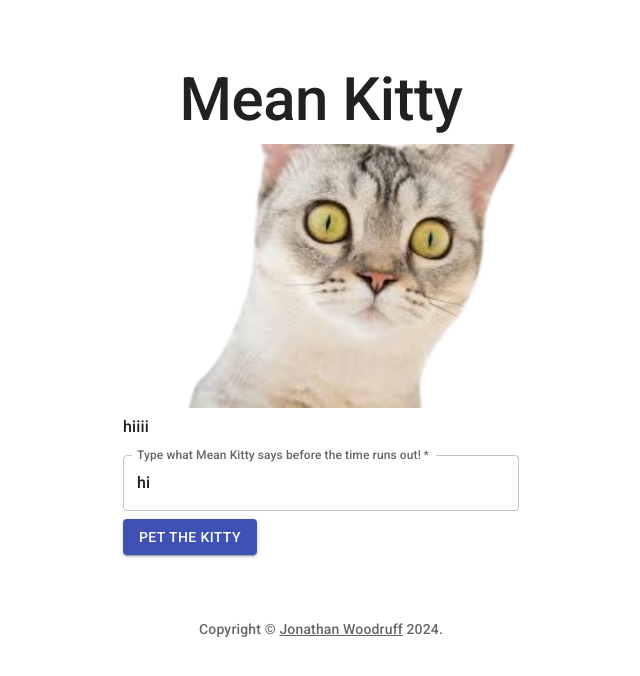
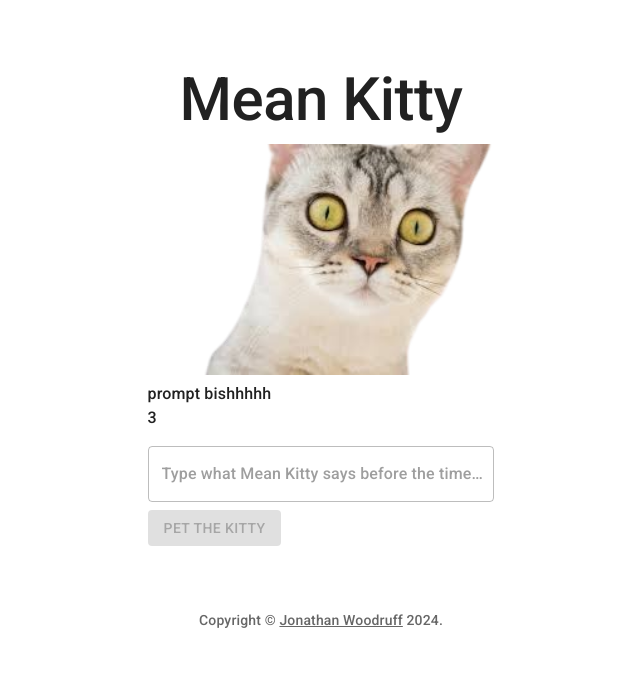
Before and after one commit to jonathan-woodruff/mean-kitty, a React (Create React App) app: page / in a window 1280 px wide. Both pictures are taken after a click on the button "PET THE KITTY". Shown: the top 676 px of the page, without its empty margins (319-959 px from the left). Built offline with nearby package versions, Linux system fonts and the light colour scheme.

Commit message:
made user workflows for the timer expiring and for the user typing the prompt correctly

```diff
--- a/src/meankitty.js
+++ b/src/meankitty.js
@@ -35,50 +35,39 @@ const theme = createTheme({
 });
 
 const MeanKitty = () => {
-    const [values, setValues] = useState({
-      email: '',
-      password: ''
-    });
     const [showInsult, setShowInsult] = useState(true);
-    const [buttonEnabled, setButtonEnabled] = useState(true);
+    const [buttonRole, setButtonRole] = useState('button-enabled');
     const [showPrompt, setShowPrompt] = useState(false);
     const [showTimer, setShowTimer] = useState(false);
-
-    //check if the user signed up. If so, show the snackbar and update local storage so the snackbar won't show again upon page refresh
-    const justSignedUp = localStorage.getItem('justSignedUp');
-    const [openSnack, setOpenSnack] = useState(justSignedUp && JSON.parse(justSignedUp) === true ? true : false);
-    localStorage.removeItem('justSignedUp');
+    const [inputEnabled, setInputEnabled] = useState(false);
+    const [inputValue, setInputValue] = useState('');
+    const [promptValue, setPromptValue] = useState('prompt bishhhhh');
+    const [insultValue, setInsultValue] = useState('offensive insult');
 
     const handleChange = (e) => {
-      setValues({ ...values, [e.target.name]: e.target.value});
-    };
-
-    const handleClose = () => {
-      setOpenSnack(false);
-    };
-
-    //helper function to make a field show it is in an error state
-    const showError = errorMessage => {
-      const regMessage = errorMessage.toLowerCase();
-      const regEmail = /email/;
-      let reArray = regEmail.exec(regMessage);
-      if (reArray !== null) { //errorMessage contains email
-        return;
-      }
-      const regPassword = /password/;
-      reArray = regPassword.exec(regMessage);
-      if (reArray !== null) { //errorMessage contains password
+      const userInput = e.target.value;
+      setInputValue(userInput);
+      if (userInput === promptValue) {
+        setButtonRole('button-enabled');
+        setShowPrompt(false);
+        setShowTimer(false);
+        setInsultValue('purrr');
+        setShowInsult(true);
       }
     };
 
-    const handleSubmit = async (e) => {
-      e.preventDefault();
-      try {
-        localStorage.setItem('isAuth', 'true');
-      } catch(error) {
-        const errorMessage = error.response.data.errors[0].msg; //error from axios
-        showError(errorMessage);
-      }
+    const handleClick = () => {
+      setButtonRole('button-disabled');
+      setShowInsult(false);
+      setShowPrompt(true);
+      setShowTimer(true);
+
+      setTimeout(() => {
+        setButtonRole('button-enabled');
+        setShowPrompt(false);
+        setShowTimer(false);
+        setShowInsult(true);
+      }, 5000)
     };
 
     const renderer = ({ seconds, completed }) => {
@@ -106,18 +95,18 @@ const MeanKitty = () => {
             <Typography component="h1" variant="h2">
               Mean Kitty
             </Typography>
-            <Box component="form" onSubmit={ (e) => handleSubmit(e) } noValidate sx={{ mt: 1 }}>
+            <Box component="form" noValidate sx={{ mt: 1 }}>
               <img
                 src={ `/images/cat-face-2.png` }
                 alt={ "Face of a cat" }
                 style={{ width: '100%' }}
               />
-              { showInsult ? <Typography component="body1" role="insult">hiiii</Typography> : <></> }
-              { showPrompt ? <Typography component="body1" role="prompt">sup, bish</Typography> : <></> }
+              { showInsult ? <Typography role="insult">{ insultValue }</Typography> : <></> }
+              { showPrompt ? <Typography role="prompt">{ promptValue }</Typography> : <></> }
               { showTimer
                 ?<Box role="timer">
                   <Countdown
-                    date={Date.now() + 10000}
+                    date={Date.now() + 5000}
                     renderer={ renderer }
                   />
                 </Box>
@@ -130,11 +119,12 @@ const MeanKitty = () => {
                 id="typing-area"
                 label="Type what Mean Kitty says before the time runs out!"
                 name="typing-area"
-                value={ 'hi' }
+                value={ inputValue }
                 onChange={ (e) => handleChange(e) }
                 autoFocus
+                disabled={ !inputEnabled }
               />
-              { buttonEnabled ? <Button variant="contained">Pet the kitty</Button> : <Button variant="contained" disabled>Pet the kitty</Button> }
+              <Button variant="contained" disabled={ buttonRole === 'button-enabled' ? false : true } role={ buttonRole } onClick={ handleClick }>Pet the kitty</Button>
             </Box>
           </Box>
           <Copyright sx={{ mt: 8, mb: 4 }} />
```
Also changed, not shown: 1 other file (tests, documents, lock files or other folders).
